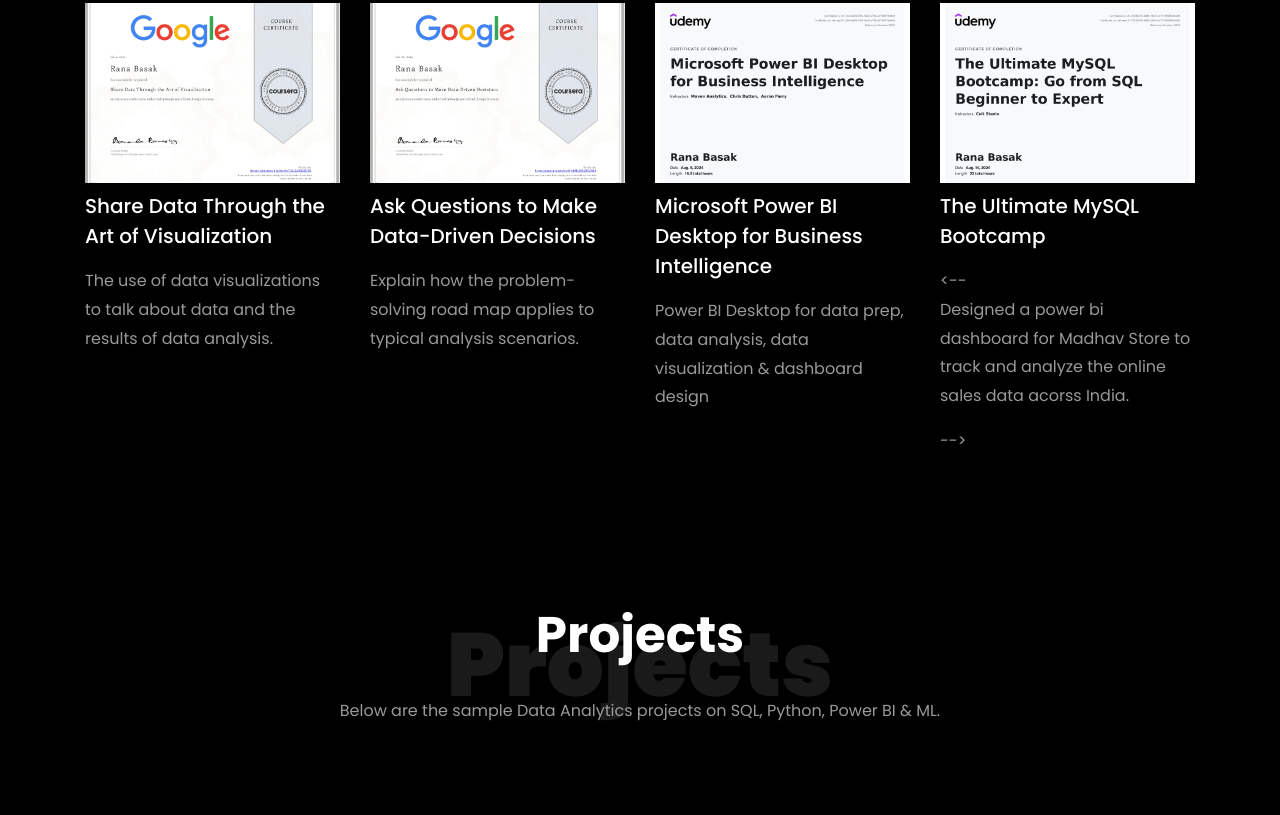
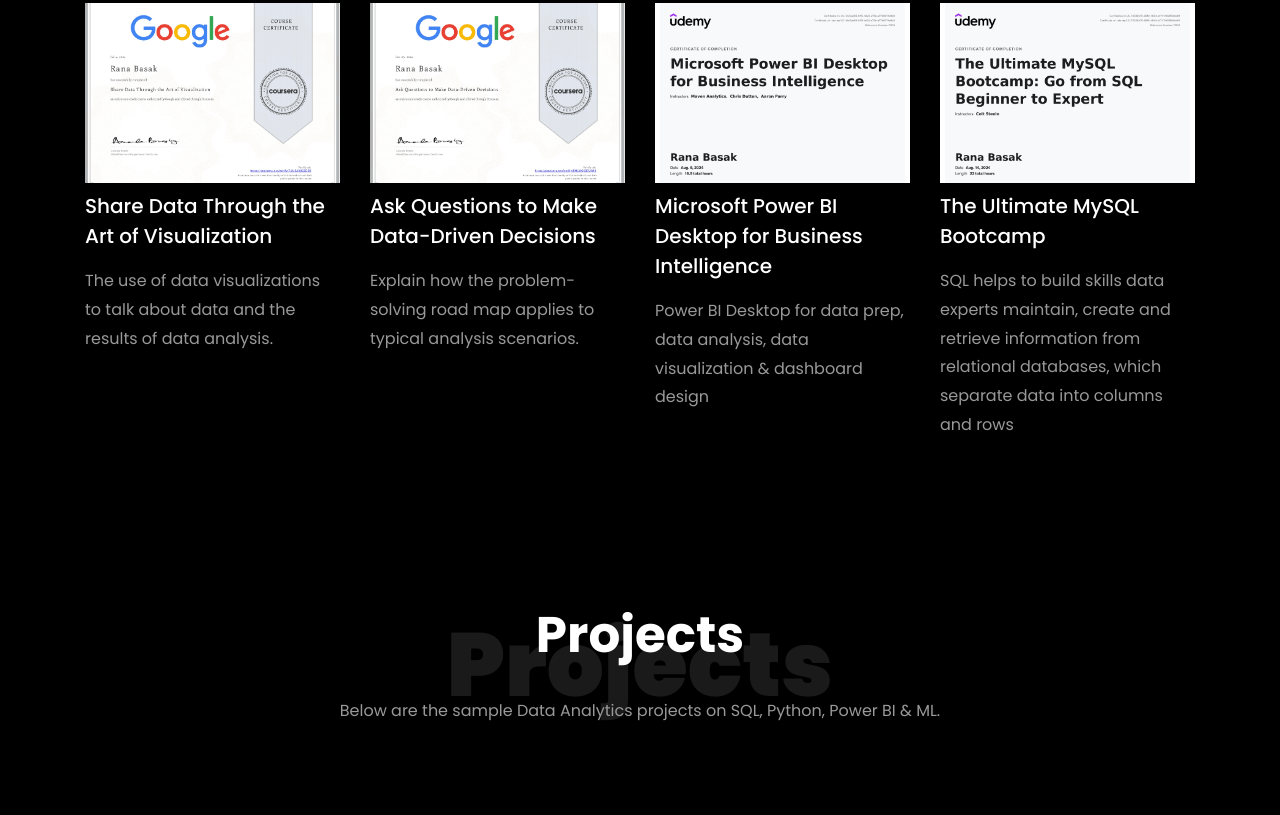
Before and after one commit to Basakrana/Basakrana.github.io, a plain HTML site: page index.html in a window 1280 px wide. Shown: the part 3064-3879 px from the top of the page. Drawn offline with Linux system fonts and the light colour scheme; animation ran at ten frames a second; files whose address does not match are found by name.

Commit message:
Update index.html

```diff
--- a/index.html
+++ b/index.html
@@ -536,7 +536,7 @@
 					<div class="text mt-2 float-right d-block">
 
 					  <h3 class="heading"><a href="https://www.udemy.com/certificate/UC-70329b75-8819-4804-a171-7462f50dbc81/">The Ultimate MySQL Bootcamp</a></h3>
-					  <--<p>Designed a power bi dashboard for Madhav Store to track and analyze the online sales data acorss India.</p>-->
+					  <p>SQL helps to build skills data experts maintain, create and retrieve information from relational databases, which separate data into columns and rows</p>
 					</div>
 				  </div>
 				</div>
```
